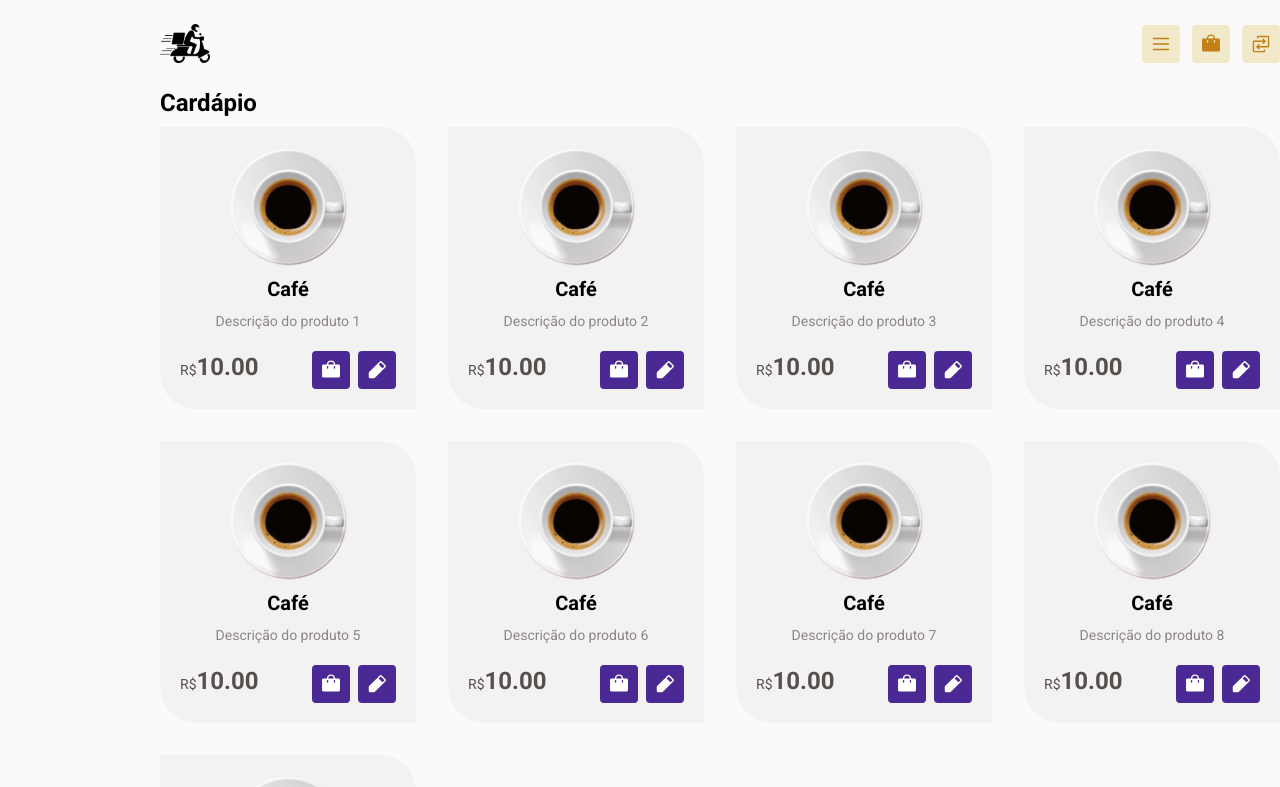
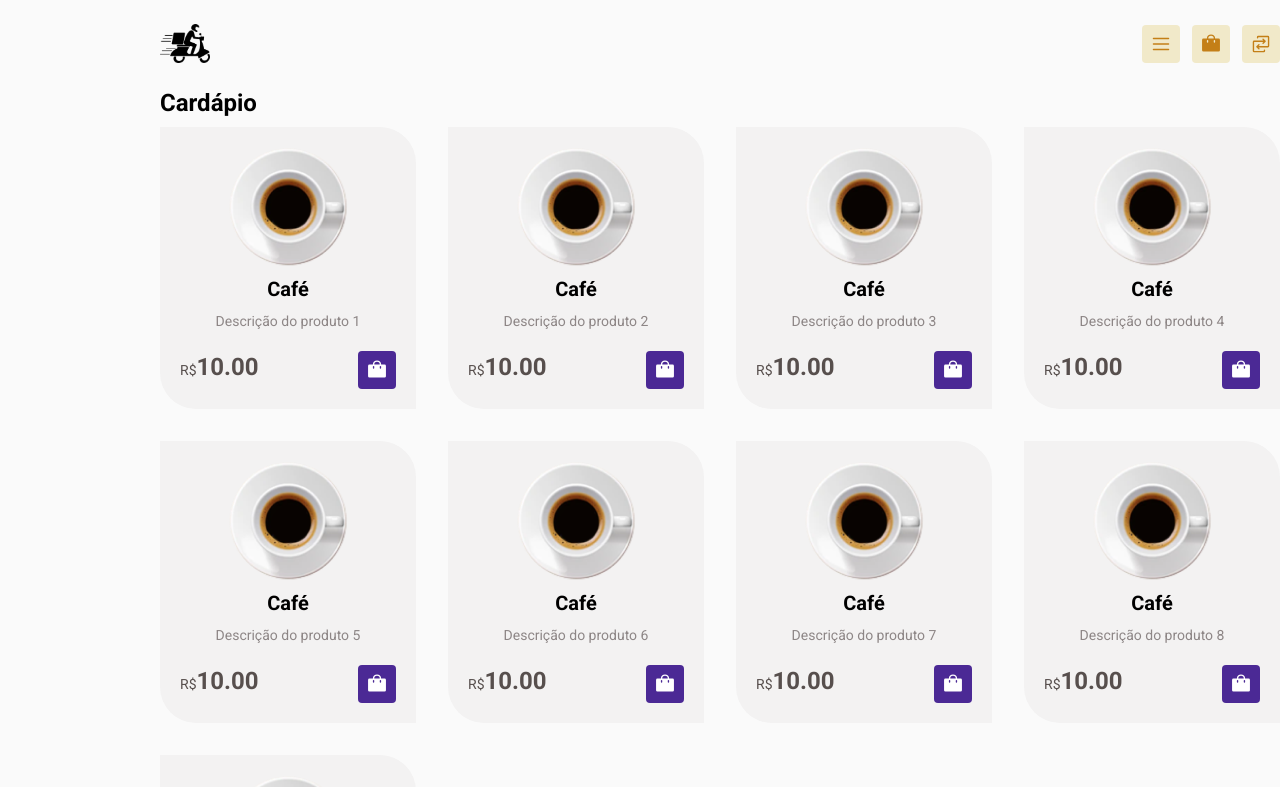
Before and after one commit to criric/delivery-pes, a React (Vite) app: page /client/menu in a window 1280 px wide. Shown: the top 787 px of the page. Built offline with nearby package versions, Linux system fonts and the light colour scheme.

Commit message:
feat: Adiciona diferenciação de perfil

```diff
--- a/src/Router.tsx
+++ b/src/Router.tsx
@@ -3,7 +3,6 @@ import { Home } from "./pages/Home";
 import { Bag } from "./pages/Bag";
 import { DefaultLayout } from "./layouts/DefaultLayout";
 import { Profile } from "./pages/Profile";
-import { MenuEmployee } from "./pages/MenuEmployee";
 import { StatusPedido } from "./pages/StatusPedido";
 import { RestaurantLayout } from "./layouts/RestaurantLayout";
 
--- a/src/components/HeaderRestaurant/index.tsx
+++ b/src/components/HeaderRestaurant/index.tsx
@@ -5,11 +5,11 @@ import { NavLink } from 'react-router-dom';
 export function HeaderRestaurant(){
     return (
         <nav className='flex justify-between items-center py-6'>
-            <NavLink to="/client/menu">
+            <NavLink to="/employee/menu">
                 <img src={logo} alt="Homem de capacete indo rápido com a moto" className='w-[50px]'/>
             </NavLink>
             <div className='flex gap-3'>
-                <NavLink to="/client/menu" className="bg-yellow-light text-yellow-dark p-2 rounded hover:bg-yellow hover:text-white">
+                <NavLink to="/employee/menu" className="bg-yellow-light text-yellow-dark p-2 rounded hover:bg-yellow hover:text-white">
                     <List size={22} />
                 </NavLink>
                 <NavLink to="/client/bag" className="bg-yellow-light text-yellow-dark p-2 rounded hover:bg-yellow hover:text-white">
--- a/src/pages/Home/index.tsx
+++ b/src/pages/Home/index.tsx
@@ -1,5 +1,6 @@
 import { Bag, PencilSimple } from '@phosphor-icons/react';
 import coffee from '../../assets/coffee.png';
+import { useLocation } from 'react-router-dom';
 
 const products = [
     {
@@ -67,6 +68,8 @@ const products = [
     },
 ]
 export function Home() {
+    const location = useLocation()
+    const isEmployee = location.pathname === '/employee/menu'
     return (
         <div>
             <h1 className="font-bold text-2xl">Cardápio</h1>
@@ -83,9 +86,11 @@ export function Home() {
                                     <button className='bg-purple-dark text-white p-2 rounded hover:bg-purple'>
                                         <Bag size={22} weight='fill' className='mx-auto'/>
                                     </button>
-                                    <button className='bg-purple-dark text-white p-2 rounded hover:bg-purple'>
-                                        <PencilSimple size={22} weight='fill' className='mx-auto'/>
-                                    </button>
+                                    {isEmployee &&
+                                        <button className='bg-purple-dark text-white p-2 rounded hover:bg-purple'>
+                                            <PencilSimple size={22} weight='fill' className='mx-auto'/>
+                                        </button>
+                                    }
                                 </div>
                             </div>
                         </div>
--- a/src/pages/StatusPedido/index.tsx
+++ b/src/pages/StatusPedido/index.tsx
@@ -34,7 +34,7 @@ export function StatusPedido(){
                         </div>
                         <div className='leading-tight'>
                             <h1>Pagamento na entrega</h1>
-                            <h2>Cartão de crédito</h2>
+                            <h2><b>Cartão de crédito</b></h2>
                         </div>
                     </div>
                 </div>
```
